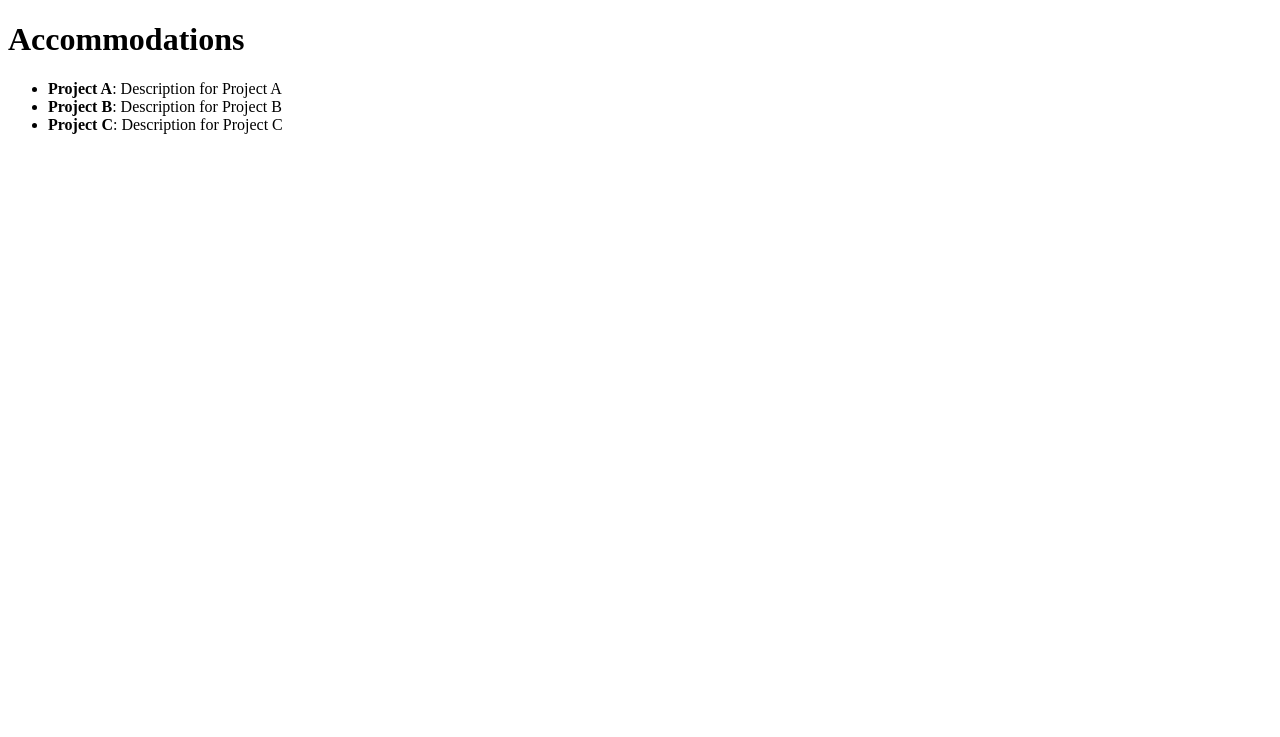
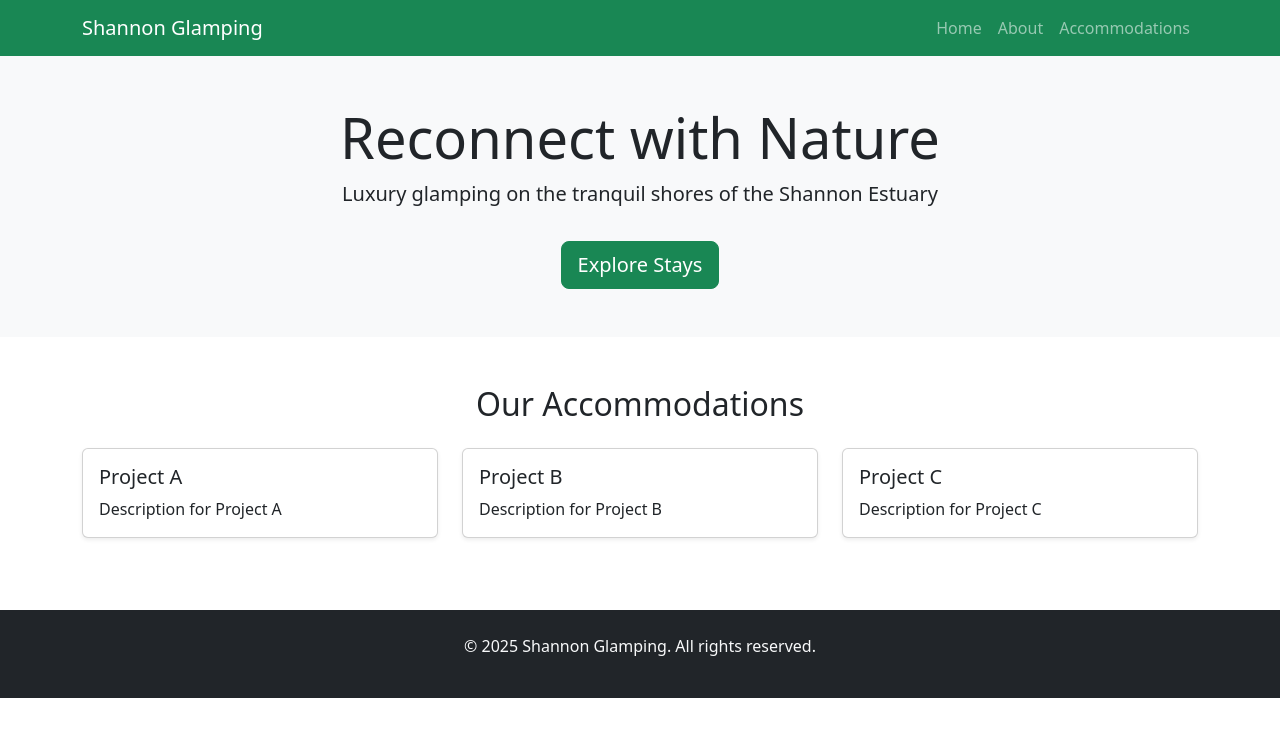
Before and after one commit to aruttle/assignment-module-4, a Flask app: page / in a window 1280 px wide. Shown: the top 737 px of the page. Run offline with Flask 3, Linux system fonts and the light colour scheme.

Commit message:
Added boilerplate for web pages

```diff
--- a/app/main/routes.py
+++ b/app/main/routes.py
@@ -6,3 +6,10 @@ from app.models import Project
 def home():
     projects = Project.query.all()
     return render_template('home.html', projects=projects)
+@main.route('/about')
+def about():
+    return render_template('about.html')
+@main.route('/accommodations')
+def accommodations():
+    projects = Project.query.all()
+    return render_template('accommodations.html', projects=projects)
--- /dev/null
+++ b/app/templates/base.html
@@ -0,0 +1,45 @@
+<!DOCTYPE html>
+<html lang="en">
+<head>
+  <meta charset="UTF-8" />
+  <meta name="viewport" content="width=device-width, initial-scale=1" />
+  <title>Shannon Glamping</title>
+  <link href="https://cdn.jsdelivr.net/npm/bootstrap@5.3.3/dist/css/bootstrap.min.css" rel="stylesheet">
+</head>
+<body>
+
+  <nav class="navbar navbar-expand-lg navbar-dark bg-success">
+  <div class="container">
+    <a class="navbar-brand" href="{{ url_for('main.home') }}">Shannon Glamping</a>
+    <button class="navbar-toggler" type="button" data-bs-toggle="collapse" data-bs-target="#navbarNav"
+      aria-controls="navbarNav" aria-expanded="false" aria-label="Toggle navigation">
+      <span class="navbar-toggler-icon"></span>
+    </button>
+
+    <div class="collapse navbar-collapse" id="navbarNav">
+      <ul class="navbar-nav ms-auto">
+        <li class="nav-item">
+          <a class="nav-link" href="{{ url_for('main.home') }}">Home</a>
+        </li>
+        <li class="nav-item">
+          <a class="nav-link" href="{{ url_for('main.about') }}">About</a>
+        </li>
+        <li class="nav-item">
+          <a class="nav-link" href="{{ url_for('main.accommodations') }}">Accommodations</a>
+        </li>
+      </ul>
+    </div>
+  </div>
+</nav>
+
+  {% block content %}{% endblock %}
+
+  <footer class="bg-dark text-light py-4">
+    <div class="container text-center">
+      <p>&copy; 2025 Shannon Glamping. All rights reserved.</p>
+    </div>
+  </footer>
+
+  <script src="https://cdn.jsdelivr.net/npm/bootstrap@5.3.3/dist/js/bootstrap.bundle.min.js"></script>
+</body>
+</html>
--- a/app/templates/home.html
+++ b/app/templates/home.html
@@ -1,20 +1,31 @@
-<!DOCTYPE html>
-<html lang="en">
-<head>
-    <meta charset="UTF-8" />
-    <title>Accommodations</title>
-</head>
-<body>
-    <h1>Accommodations</h1>
+{% extends 'base.html' %}
 
-    {% if projects %}
-        <ul>
-        {% for project in projects %}
-            <li><strong>{{ project.name }}</strong>: {{ project.description }}</li>
-        {% endfor %}
-        </ul>
-    {% else %}
-        <p>No accommodations found.</p>
-    {% endif %}
-</body>
-</html>
+{% block content %}
+<header class="bg-light py-5 text-center">
+  <div class="container">
+    <h1 class="display-4">Reconnect with Nature</h1>
+    <p class="lead">Luxury glamping on the tranquil shores of the Shannon Estuary</p>
+    <a href="#accommodations" class="btn btn-success btn-lg mt-3">Explore Stays</a>
+  </div>
+</header>
+
+<section id="accommodations" class="py-5">
+  <div class="container">
+    <h2 class="text-center mb-4">Our Accommodations</h2>
+    <div class="row">
+      {% for project in projects %}
+        <div class="col-md-4 mb-4">
+          <div class="card h-100 shadow-sm">
+            <div class="card-body">
+              <h5 class="card-title">{{ project.name }}</h5>
+              <p class="card-text">{{ project.description }}</p>
+            </div>
+          </div>
+        </div>
+      {% else %}
+        <p class="text-center">No accommodations found.</p>
+      {% endfor %}
+    </div>
+  </div>
+</section>
+{% endblock %}
```
Also changed, not shown: app/templates/about.html (added, +22 -0 lines), app/templates/accommodations.html (added, +23 -0 lines).
